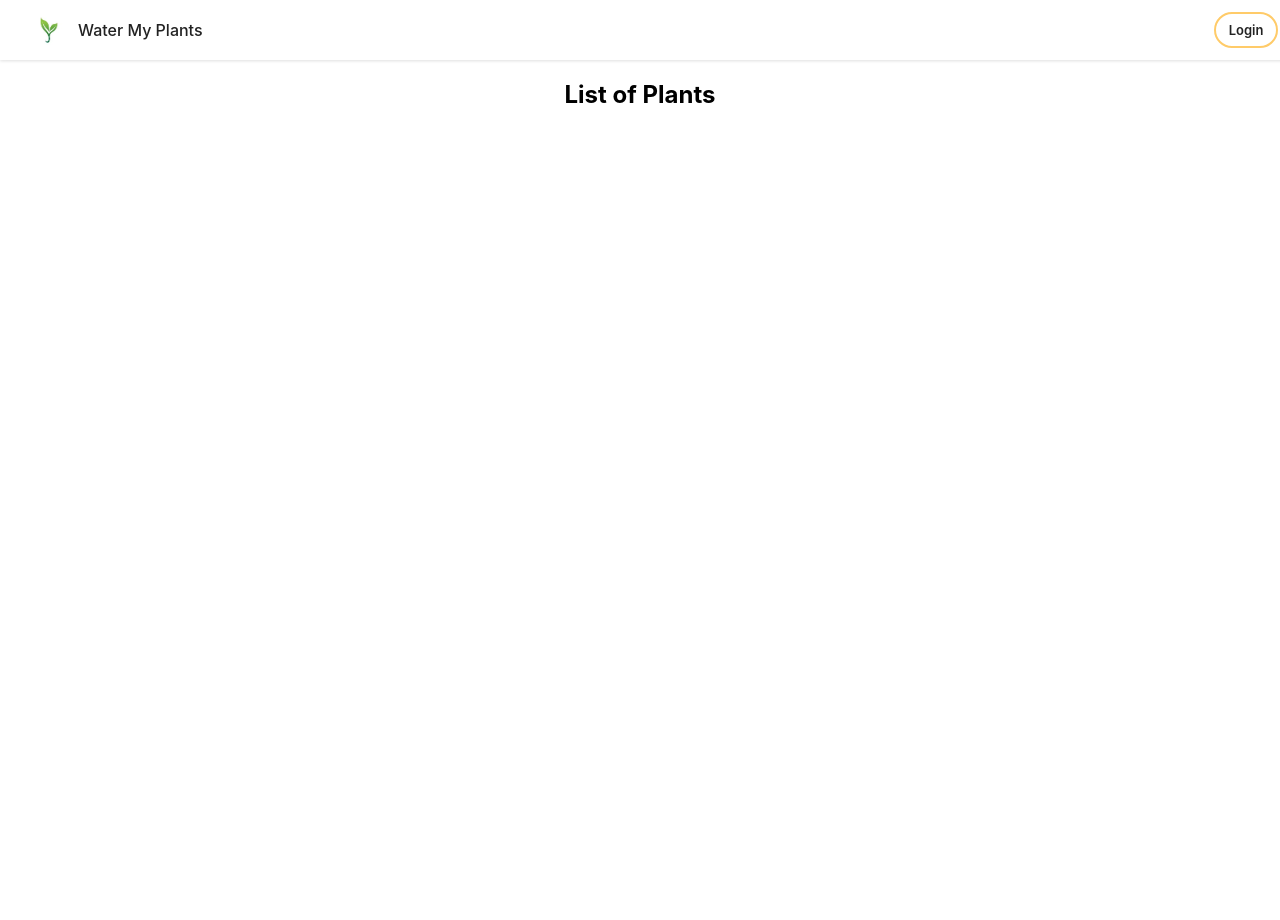
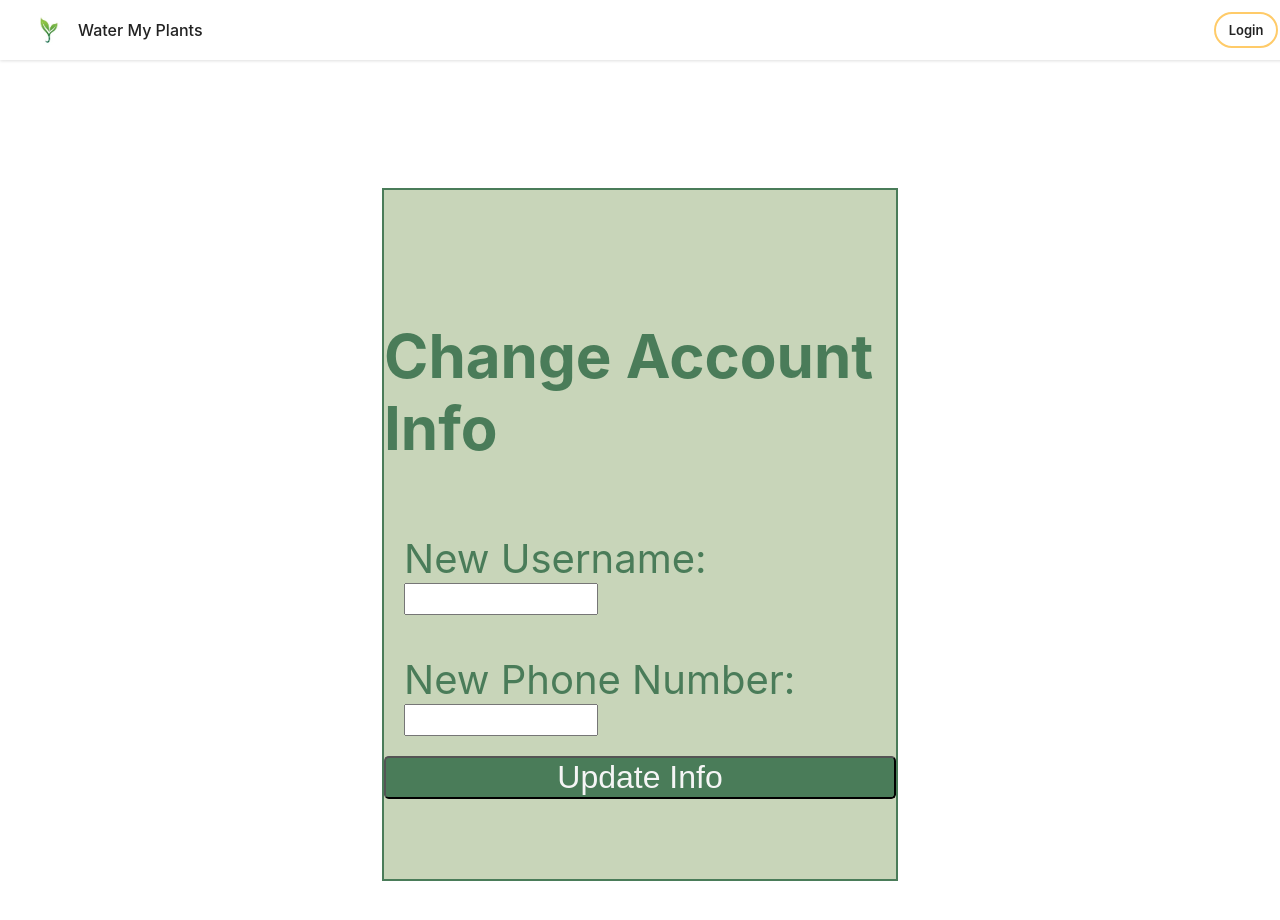
Before and after one commit to BW-Water-My-Plants-06/front-end, a React (Create React App) app in the folder water-my-plants/: page /profile in a window 1280 px wide. Shown: the top 920 px of the page. Before the commit the page ends 800 px from the top, so only its background shows below. Built offline with nearby package versions, Linux system fonts and the light colour scheme.

Commit message:
Contact page and Profile update

```diff
--- a/water-my-plants/package.json
+++ b/water-my-plants/package.json
@@ -6,8 +6,11 @@
     "@testing-library/jest-dom": "^5.14.1",
     "@testing-library/react": "^11.2.7",
     "@testing-library/user-event": "^12.8.3",
+    "formik": "^2.2.9",
     "framer-motion": "^4.1.17",
+    "jwt-decode": "^3.1.2",
     "react": "^17.0.2",
+    "react-bootstrap": "^2.0.0",
     "react-dom": "^17.0.2",
     "react-responsive": "^9.0.0-beta.4",
     "react-scripts": "4.0.3",
--- a/water-my-plants/src/App.js
+++ b/water-my-plants/src/App.js
@@ -6,6 +6,8 @@ import NavBar from './components/NavBar';
 import { BrowserRouter, Route, Switch } from "react-router-dom";
 import PlantList from './components/PlantList';
 import PlantDetail from './components/PlantDetail';
+import Profile from "./components/Profile";
+import  Contact  from './components/contact'
 //components
 
 // import footer from ''
@@ -38,6 +40,10 @@ function App() {
           <Route path='/' exact component='DashBoard'/>
           <Route path='/' exact component='Contact'/>
           <Route path='/' exact component='ResetPassword'/> */}
+          <Route exact path="/profile" component={Profile} />
+          <Route path='/contact' >
+          <Contact />
+        </Route>
           <PlantList />
         </Switch>
       </AppContainer>
--- /dev/null
+++ b/water-my-plants/src/components/Profile.js
@@ -0,0 +1,96 @@
+import React, { useState } from "react";
+import axiosWithAuth from '../components/utils/axiosWithAuth';
+import styled from 'styled-components'
+
+const Button = styled.button`
+  color: whitesmoke;
+  background-color: #4A7C59;
+  font-size: 2rem;
+  border-radius: 0.15em;
+  text-align: center;
+`;
+
+const StyledDiv = styled.div`
+  font-size: 2.5rem;
+  color: #4A7C59;
+  border: 2px solid #4A7C59;
+  margin: 10% auto;
+  width: 40%;
+  background-color: #C8D5B9;
+
+
+
+ form{
+     display: flex;
+     flex-direction: column;
+     align-items: left;
+     width: fit-content ;
+     margin: 2em auto;
+ }
+ input, label{
+     display: list-item;
+     list-style-type: none;
+     padding: 0.5em;
+ }
+`;
+
+const initialValues = { username: "", phone_number: "" };
+
+const StyledMessage = styled.div`
+    margin: 1rem;
+    font-weight: bold;
+    text-align:center;
+`
+
+export default function Profile() {
+  const [formValues, setFormValues] = useState(initialValues);
+    const [message, setMessage] = useState('')
+
+  const handleChange = (e) => {
+    setFormValues({
+      ...formValues,
+      [e.target.name]: e.target.value,
+    });
+  };
+
+  const handleSubmit = (e) => {
+    e.preventDefault()
+    axiosWithAuth()
+    .put('/user', formValues)
+    .then(res => {
+        setFormValues(initialValues)
+        setMessage("Account Updated Successfully!")
+    })
+    .catch(err => {
+        setMessage(`Sorry, there was an error updating your account: ${err.message}`)
+    })
+  }
+
+  return (
+    <StyledDiv>
+      <form onSubmit={handleSubmit}>
+        <h2>Change Account Info</h2>
+        <label>
+          New Username:
+          <input
+            type="text"
+            name="username"
+            value={formValues.username}
+            onChange={handleChange}
+          />
+        </label>
+        <label>
+          New Phone Number:
+          <input
+            type="tel"
+            name="phone_number"
+            value={formValues.phone_number}
+            onChange={handleChange}
+          />
+        </label>
+        <Button type='submit'>Update Info</Button>
+      </form>
+      <StyledMessage>{message}</StyledMessage>
+    </StyledDiv>
+  );
+}
--- /dev/null
+++ b/water-my-plants/src/components/contact.js
@@ -0,0 +1,30 @@
+export default function Contact () {
+    return (
+        <div
+        className="container border"
+        style={{marginTop:"60px",
+        width:'65%',
+        backgroundImage:`url('https://i.pinimg.com/originals/2b/0e/b2/2b0eb2bcda79f956cc60663185953ab6.jpg')`,
+        backgroundPosition: 'center',
+        backgroundSize:"cover",
+        }}>
+            <h1 style={{marginTop: '25px'}}>Contact Form</h1>
+            <form className="row" style={{ margin: "25px 85px 75px 100px"}}>
+                <label>Name</label>
+                <input type='text' name='name' className="form-control" />
+
+                <label>Email</label>
+                <input type='email' name='user_email' className="form-control" />
+
+                <label>Message</label>
+                <textarea name='message' rows='4' className="form-control" />
+                <input
+                type='submit'
+                value='Send'
+                className='form-control btn btn-primary'
+                style={{ marginTop: "30px" }}
+                />
+            </form>
+        </div>
+    );
+}
```
Also changed, not shown: 1 other file (tests, documents, lock files or other folders).
